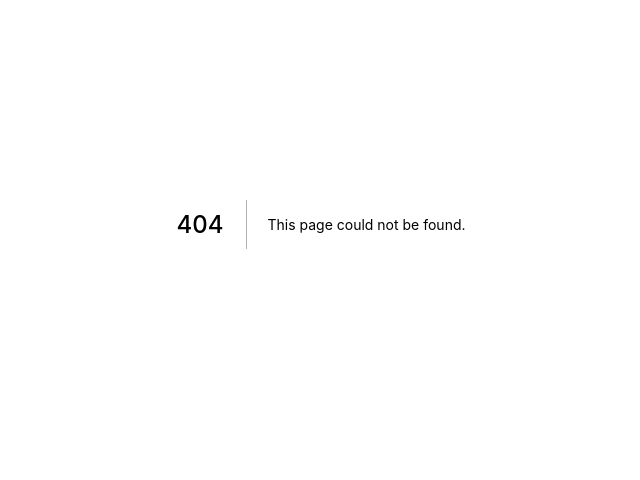
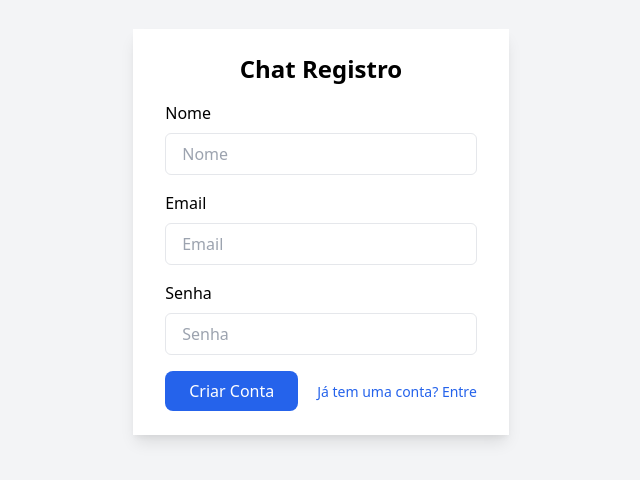
Before and after one commit to leandrogr/chat-app, a Next.js app: page /register in a window 1280 px wide. Before the commit this address had no page. Shown: the part 176-656 px from the top of the page, without its empty margins (319-959 px from the left). Built offline with nearby package versions, Linux system fonts and the light colour scheme.

Commit message:
Add pages register, rooms and chat and socker.io client

```diff
--- a/package.json
+++ b/package.json
@@ -9,9 +9,11 @@
     "lint": "next lint"
   },
   "dependencies": {
+    "axios": "^0.23.0",
     "next": "11.1.2",
     "react": "17.0.2",
-    "react-dom": "17.0.2"
+    "react-dom": "17.0.2",
+    "socket.io-client": "^4.3.2"
   },
   "devDependencies": {
     "@types/react": "17.0.30",
--- /dev/null
+++ b/src/pages/chat.tsx
@@ -0,0 +1,66 @@
+import type { NextPage } from 'next'
+import { useRouter, Router } from 'next/router'
+
+const Chat: NextPage = () => {
+
+  const router = useRouter()
+  const {id} = router.query
+  console.log("ID SALA: ", id);
+
+  return (
+      <div className="bg-gray-100 flex justify-center items-center h-screen">
+        <div className="w-2/1 flex flex-col bg-white shadow-lg overflow-hidden">
+
+            <div className="bg-gray-200 text-black text-lg px-6 py-4 flex items-center">
+                <a href="/rooms" >
+                <svg
+                    xmlns="http://www.w3.org/2000/svg"
+                    viewBox="0 0 24 24"
+                    className="w-12 h-12 my-1 text-black ml-2"
+                >
+                    <path
+                    className="text-black-100 fill-current"
+                    d="M9.41 11H17a1 1 0 0 1 0 2H9.41l2.3 2.3a1 1 0 1 1-1.42 1.4l-4-4a1 1 0 0 1 0-1.4l4-4a1 1 0 0 1 1.42 1.4L9.4 11z"
+                    />
+                </svg>
+                </a>
+                <h3 className="">Chat1</h3>
+            </div>
+
+            <div className="flex-grow h-96 overflow-y-auto">
+
+                {/* <div className="px-6 py-4 border-gray-200">
+                    <div className="border rounded-lg p-4 bg-gray-200">
+                        Here is a short comment about this employee.
+                    </div>
+                </div> */}
+                <div className="clearfix">
+                    <div className="bg-gray-300 w-3/4 mx-4 my-2 p-2 rounded-3xl rounded-bl-none"><strong>Leandro: </strong>oi</div>
+                </div>
+                <div className="clearfix">
+                    <div className="bg-gray-300 w-3/4 mx-4 my-2 p-2  rounded-3xl rounded-bl-none"><strong>Leandro: </strong>tudo bem?</div>
+                </div>
+                <div className="clearfix">
+                    <div className="bg-green-300 float-right w-3/4 mx-4 my-2 p-2 rounded-3xl rounded-br-none clearfix"><strong>Sheila: </strong>Tudo e vc?</div>
+                </div>
+
+
+            </div>
+
+            <div className="bg-gray-200 px-6">
+                <div className="flex items-center pt-4 pb-4 px-4">
+                    <div className="ml-4">
+                        <form action="">
+                            <input type="text" name="message" id="message" className="px-2 py-2 mt-2 border rounded-md focus:outline-none focus:ring-1 focus:ring-blue-600"/>
+                            <button className="w-2/2 px-6 py-2 mt-4 text-white bg-blue-600 rounded-lg hover:bg-blue-900">Enviar</button>
+                        </form>
+                    </div>
+                </div>
+            </div>
+
+        </div>
+      </div>
+  )
+}
+
+export default Chat
--- a/src/pages/index.tsx
+++ b/src/pages/index.tsx
@@ -2,8 +2,26 @@ import type { NextPage } from 'next'
 
 const Home: NextPage = () => {
   return (
-    <div>
-      <h1 className="text-lg text-blue-600">CHAT APP</h1>
+    <div className="flex items-center justify-center min-h-screen bg-gray-100">
+      <div className="px-8 py-6 mt-4 text-left bg-white shadow-lg">
+        <h3 className="text-2xl font-bold text-center">Chat Login</h3>
+        <form action="">
+          <div className="mt-4">
+            <div className="mt-4">
+              <label htmlFor="email">Email</label>
+              <input type="text" name="email" id="email" placeholder="Password" className="w-full px-4 py-2 mt-2 border rounded-md focus:outline-none focus:ring-1 focus:ring-blue-600"/>
+            </div>
+            <div className="mt-4">
+              <label htmlFor="password">Password</label>
+              <input type="password" name="password" id="Password" placeholder="Password" className="w-full px-4 py-2 mt-2 border rounded-md focus:outline-none focus:ring-1 focus:ring-blue-600"/>
+            </div>
+            <div className="flex items-baseline justify-between">
+              <button className="px-6 py-2 mt-4 text-white bg-blue-600 rounded-lg hover:bg-blue-900">Login</button>
+              <a href="#" className="text-sm text-blue-600 hover:underline">Criar Conta</a>
+            </div>
+          </div>
+        </form>
+      </div>
     </div>
   )
 }
--- /dev/null
+++ b/src/pages/register.tsx
@@ -0,0 +1,77 @@
+import type { NextPage } from 'next'
+import { useEffect, useState } from 'react'
+
+import api from '../services/api';
+
+const Register: NextPage = () => {
+
+  const [name, setName] = useState([]);
+  const [email, setEmail] = useState([]);
+  const [password, setPassword] = useState([]);
+  const [message, setMessage] = useState('');
+
+  const handleSubmit = async (event: React.FormEvent<HTMLFormElement>) => {
+    event.preventDefault();
+    console.log("SUBMETEU nome", name);
+
+    const data = {
+      name,
+      email,
+      password,
+    };
+    console.log("Dados: ", data);
+
+    // setName([]);
+    // setEmail([]);
+    // setPassword([]);
+
+
+    try {
+      await api.post("users", data)
+      setName([]);
+      setEmail([]);
+      setPassword([]);
+      setMessage("Cadastro realizado com sucesso!");
+    } catch (err) {
+      alert(
+        err?.response?.data?.error || 'Houve um problema na criação do usuário'
+      );
+    }
+  }
+
+  return (
+    <div className="flex items-center justify-center min-h-screen bg-gray-100">
+      <div className="px-8 py-6 mt-4 text-left bg-white shadow-lg">
+        <h3 className="text-2xl font-bold text-center">Chat Registro</h3>
+        <form action="" onSubmit={handleSubmit}>
+          {message.length > 0 &&
+            <h2>
+              {message}
+            </h2>
+          }
+          {message}
+          <div className="mt-4">
+            <div className="mt-4">
+              <label htmlFor="email">Nome</label>
+              <input type="text" name="name" id="name" value={name} onChange={(e) => setName(e.target.value)} placeholder="Nome" className="w-full px-4 py-2 mt-2 border rounded-md focus:outline-none focus:ring-1 focus:ring-blue-600"/>
+            </div>
+            <div className="mt-4">
+              <label htmlFor="email">Email</label>
+              <input type="text" name="email" id="email" value={email} onChange={(e) => setEmail(e.target.value)} placeholder="Email" className="w-full px-4 py-2 mt-2 border rounded-md focus:outline-none focus:ring-1 focus:ring-blue-600"/>
+            </div>
+            <div className="mt-4">
+              <label htmlFor="password">Senha</label>
+              <input type="password" name="password" id="password" value={password} onChange={(e) => setPassword(e.target.value)} placeholder="Senha" className="w-full px-4 py-2 mt-2 border rounded-md focus:outline-none focus:ring-1 focus:ring-blue-600"/>
+            </div>
+            <div className="flex items-baseline justify-between">
+              <button className="px-6 py-2 mt-4 text-white bg-blue-600 rounded-lg hover:bg-blue-900">Criar Conta</button>
+              <a href="#" className="text-sm text-blue-600 hover:underline">Já tem uma conta? Entre</a>
+            </div>
+          </div>
+        </form>
+      </div>
+    </div>
+  )
+}
+
+export default Register
--- /dev/null
+++ b/src/pages/rooms.tsx
@@ -0,0 +1,79 @@
+import type { NextPage } from 'next'
+import Router from 'next/router';
+import { useEffect, useState } from 'react'
+
+import api from '../services/api'
+
+const Rooms: NextPage = () => {
+
+  const [roomsList, setRoomsList] = useState([]);
+  const [name, setName] = useState(null);
+
+  const getRooms = () => {
+    api.get("rooms")
+      .then(res => {
+        const roomsList = res.data;
+        setRoomsList(roomsList);
+      })
+      .catch(err => console.log(err))
+  }
+
+  const handleSubmit = async (event: React.FormEvent<HTMLFormElement>) => {
+    event.preventDefault();
+    console.log("SUBMETEU nome", name);
+
+    const data = {
+      name,
+    };
+
+    try {
+      await api.post("rooms", data)
+    } catch (err) {
+      alert(
+        err?.response?.data?.error || 'Houve um problema na criação da sala'
+      );
+    }
+  }
+
+  useEffect(() => {
+    getRooms();
+  }, [roomsList]);
+
+  return (
+    <div className="flex items-center justify-center min-h-screen bg-gray-100">
+      <div className="px-8 py-6 mt-4 text-left bg-white shadow-lg">
+        <h3 className="text-2xl font-bold text-center">Salas</h3>
+        <form action="" onSubmit={handleSubmit}>
+          <div className="mt-4">
+            <div className="mt-4">
+              <input type="text" name="name" id="name" value={name} onChange={(e) => setName(e.target.value)} placeholder="Sala" className="w-full px-2 py-2 mt-2 border rounded-md focus:outline-none focus:ring-1 focus:ring-blue-600"/>
+              <button type="submit" className="px-2 py-2 mt-4 text-white bg-blue-600 rounded-lg hover:bg-blue-900">Criar</button>
+            </div>
+          </div>
+        </form>
+        <h3 className="text-2xl font-bold text-center">Lista de Salas</h3>
+        <div className="max-w-md mx-auto bg-gray-100 shadow-lg rounded-lg overflow-hidden md:max-w-lg">
+            <div className="md:flex">
+                <div className="w-full p-4">
+                  <ul>
+
+                    {roomsList?.map((room) => (
+                    <li key={room.id} className="flex justify-between items-center bg-white mt-2 p-2 hover:shadow-lg rounded cursor-pointer transition">
+                      <button type="button" onClick={() => Router.push({pathname: '/chat', query: {id: room.id}})} >
+                        <div className="flex ml-2">
+                          <div className="flex flex-col ml-2"><span className="font-medium text-black">{room.name}</span></div>
+                        </div>
+                        </button>
+                    </li>
+                    ))}
+
+                  </ul>
+                </div>
+            </div>
+        </div>
+      </div>
+    </div>
+  )
+}
+
+export default Rooms
--- /dev/null
+++ b/src/services/api.tsx
@@ -0,0 +1,7 @@
+import axios from "axios";
+
+const api = axios.create({
+    baseURL: "http://localhost:3333/api/v1",
+});
+
+export default api
```
Also changed, not shown: 1 other file (tests, documents, lock files or other folders).
